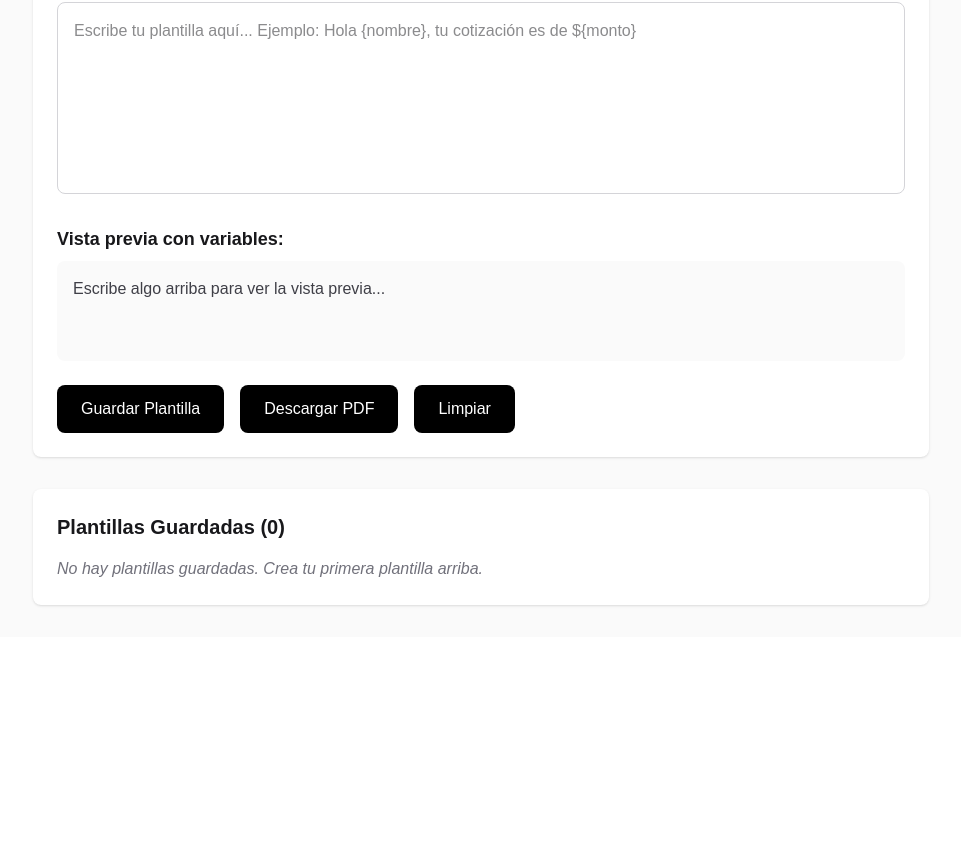
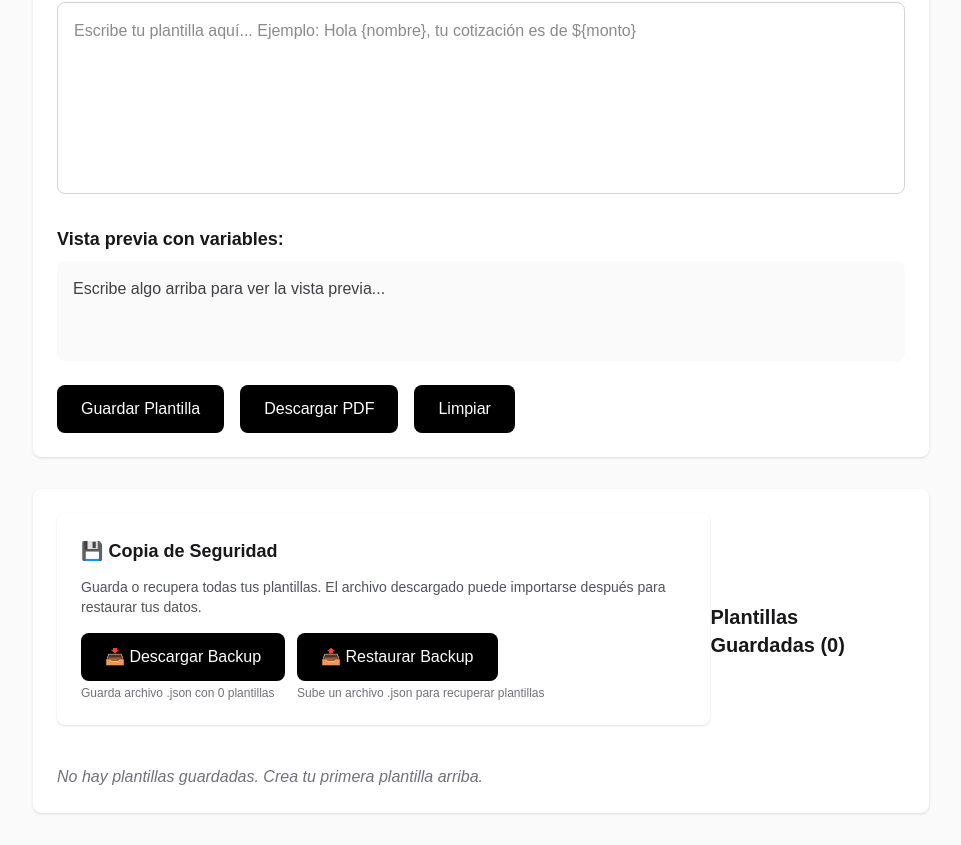
Before and after one commit to Leafarexx/GeneraDocs-Proyect, a Next.js app: page /editor in a window 1280 px wide. Shown: the part 545-1390 px from the top of the page, without its empty margins (159-1120 px from the left). Before the commit the page ends 1182 px from the top, so only its background shows below. Built offline with nearby package versions, Linux system fonts and the light colour scheme.

Commit message:
dia 16 - implemente boton backup y descargar plantillas .json con UX mejorado

```diff
--- a/app/editor/page.tsx
+++ b/app/editor/page.tsx
@@ -143,6 +143,75 @@ export default function EditorPage() {
       toast.success('Plantilla duplicada')
     }
   }
+  {/*Función exportarPlantillas: permite al usuario exportar todas las plantillas guardadas en un archivo JSON.
+   Crea un Blob con los datos, genera un enlace de descarga y simula un clic para iniciar la descarga.
+   Muestra una notificación de éxito o error según corresponda.*/}
+  const exportarPlantillas = () => {
+    if (plantillas.length === 0) {
+      toast.error('No tienes plantillas guardadas. Crea una primero para hacer backup.')
+      return
+    }
+
+    const dataStr = JSON.stringify(plantillas, null, 2)
+    const blob = new Blob([dataStr], { type: 'application/json' })
+    const url = URL.createObjectURL(blob)
+
+    const link = document.createElement('a')
+    link.href = url
+    link.download = `plantillas-backup-${Date.now()}.json`
+    link.click()
+
+    URL.revokeObjectURL(url)
+    toast.success(
+      `✅ Backup guardado: ${plantillas.length} ${plantillas.length === 1 ? 'plantilla descargada' : 'plantillas descargadas'}`,
+      { duration: 4000 }
+    )
+  }
+
+  {/*Función importarPlantillas: permite al usuario importar plantillas desde un archivo JSON.
+   Lee el archivo, valida su contenido, y actualiza el estado de plantillas si es válido.
+   Muestra notificaciones de éxito o error según corresponda.*/}
+  const importarPlantillas = (event: React.ChangeEvent<HTMLInputElement>) => {
+    const file = event.target.files?.[0]
+    if (!file) return
+
+    const reader = new FileReader()
+
+    reader.onload = (e) => {
+      try {
+        const contenido = e.target?.result as string
+        const importadas = JSON.parse(contenido)
+
+
+        // Debug logs (temporales)
+        console.log('📦 Contenido parseado:', importadas)
+        console.log('📊 Es array:', Array.isArray(importadas))
+        console.log('🔢 Longitud:', importadas.length)
+
+        if (!Array.isArray(importadas)) {
+          toast.error('❌ Archivo incorrecto. Asegúrate de subir un backup válido (.json)')
+          return
+        }
+
+        if (importadas.length === 0) {
+          toast.error('❌ El archivo está vacío. No contiene plantillas para restaurar.')
+          return
+        }
+
+        setPlantillas([...plantillas, ...importadas])
+        toast.success(
+          `✅ Backup restaurado: ${importadas.length} ${importadas.length === 1 ? 'plantilla recuperada' : 'plantillas recuperadas'}`,
+          { duration: 4000 }
+        )
+      } catch (error) {
+        toast.error('❌ No se pudo leer el archivo. Verifica que sea un backup válido.')
+      }
+    }
+
+    reader.readAsText(file)
+    // Limpiar input para permitir re-selección del mismo archivo
+    event.target.value = ''
+  }
 
 
 
@@ -187,6 +256,51 @@ export default function EditorPage() {
           <div className="mt-8 bg-white dark:bg-zinc-900 rounded-lg p-6 shadow-sm">
             {/* Header con contador dinámico */}
             <div className="flex justify-between items-center mb-4">
+
+                {/* Sección de Backup */}
+                <div className="bg-white dark:bg-zinc-900 rounded-lg p-6 shadow-sm mb-6">
+                  <h3 className="text-lg font-semibold text-zinc-900 dark:text-white mb-3">
+                    💾 Copia de Seguridad
+                  </h3>
+                  <p className="text-sm text-zinc-600 dark:text-zinc-400 mb-4">
+                    Guarda o recupera todas tus plantillas. El archivo descargado puede importarse después para restaurar tus datos.
+                  </p>
+
+                  <div className="flex gap-3 flex-wrap">
+                    {/* Botón Descargar */}
+                    <div>
+                      <Button
+                        texto="📥 Descargar Backup"
+                        onClick={exportarPlantillas}
+                      />
+                      <p className="text-xs text-zinc-500 mt-1">
+                        Guarda archivo .json con {plantillas.length} {plantillas.length === 1 ? 'plantilla' : 'plantillas'}
+                      </p>
+                    </div>
+
+                    {/* Botón Restaurar */}
+                    <div>
+                      <input
+                        type="file"
+                        accept=".json"
+                        onChange={importarPlantillas}
+                        className="hidden"
+                        id="importar-input"
+                      />
+                      <label
+                        htmlFor="importar-input"
+                        className="inline-block px-6 py-3 bg-black dark:bg-white text-white dark:text-black rounded-lg font-medium hover:bg-zinc-800 dark:hover:bg-zinc-200 transition-colors cursor-pointer"
+                      >
+                        📤 Restaurar Backup
+                      </label>
+                      <p className="text-xs text-zinc-500 mt-1">
+                        Sube un archivo .json para recuperar plantillas
+                      </p>
+                    </div>
+                  </div>
+                </div>
+
+                {/* Título con contador */}
                 <h2 className="text-xl font-semibold text-zinc-900 dark:text-white">
                     Plantillas Guardadas ({plantillas.length})
                 </h2>
```
